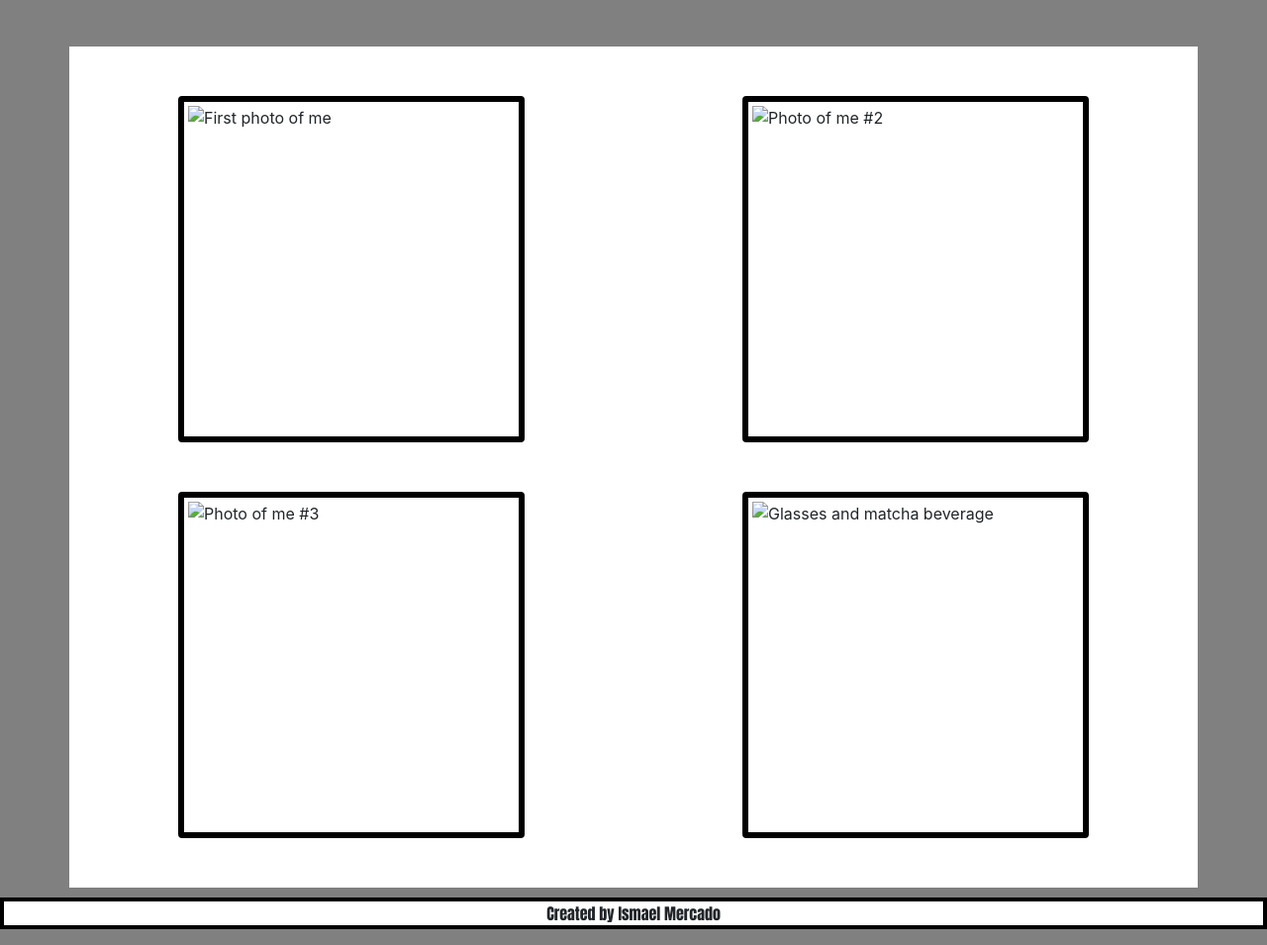
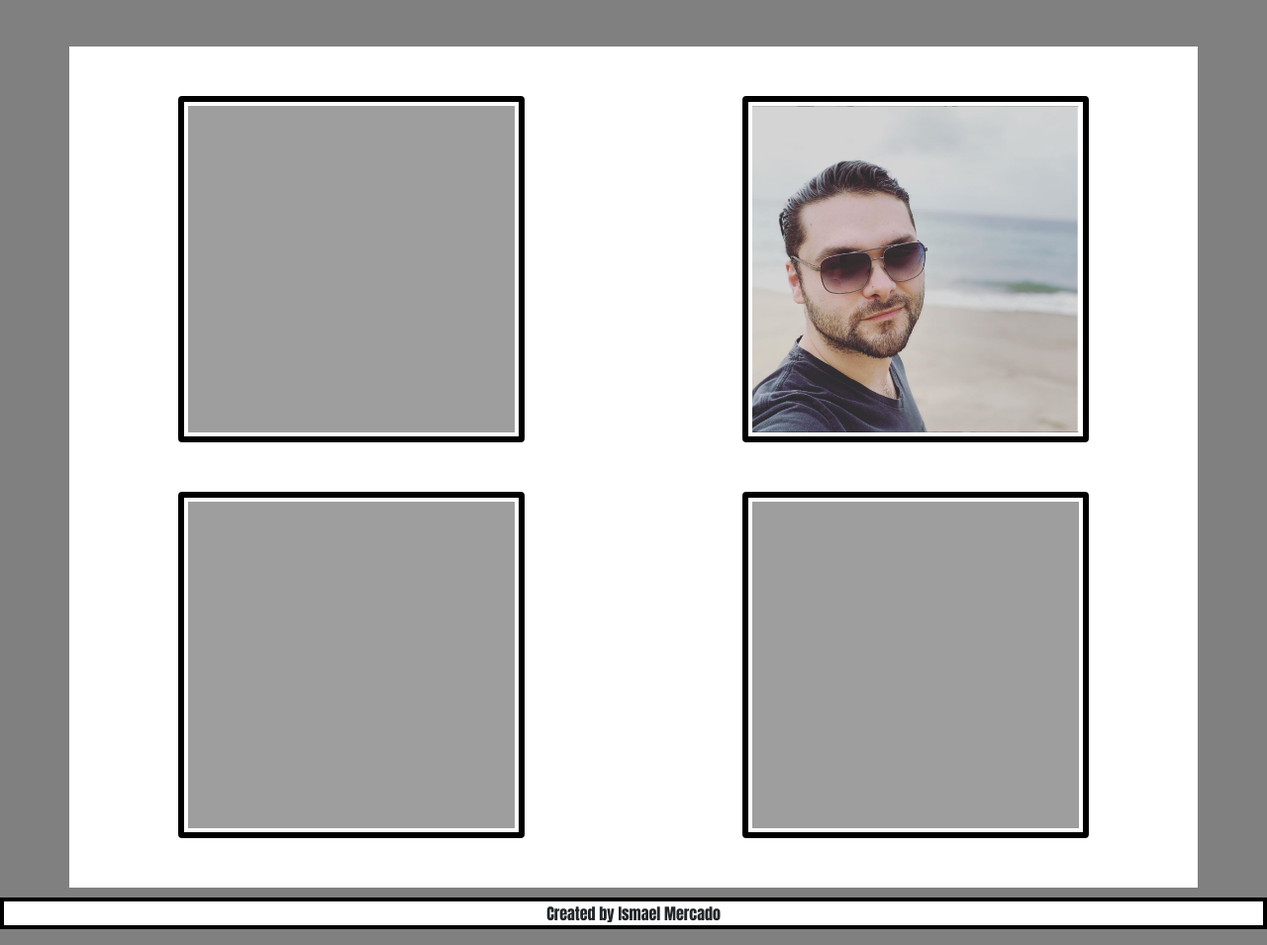
Before and after one commit to ismaelm1991/Homework-02, a plain HTML site: page portfolio.html in a window 1280 px wide. Shown: the part 228-1183 px from the top of the page at 99% size. Drawn offline with nearby package versions, Linux system fonts and the light colour scheme; the site is published under a folder, as on GitHub Pages, so addresses that start at the root find nothing.

Commit message:
Something else

```diff
--- a/portfolio.html
+++ b/portfolio.html
@@ -45,12 +45,12 @@
 
 
               <div class="row" style="background-color: white; margin-top: 50px;">
-                <img src="/Images/1.png" style="width: 350px; height: 350px; border: solid 6px black;" alt="First photo of me" class="img-thumbnail">
-                <img src="/Images/2.png" style="width: 350px; height: 350px; border: solid 6px black;" alt="Photo of me #2" class="img-thumbnail">
+                <img src="Images/1.png" style="width: 350px; height: 350px; border: solid 6px black;" alt="First photo of me" class="img-thumbnail">
+                <img src="Images/2.png" style="width: 350px; height: 350px; border: solid 6px black;" alt="Photo of me #2" class="img-thumbnail">
               </div>
               <div class="row" style="background-color: white;">
-                <img src="/Images/3.png" style="width: 350px; height: 350px; border: solid 6px black;" alt="Photo of me #3" class="img-thumbnail">
-                <img src="/Images/4.png" style="width: 350px; height: 350px; border: solid 6px black; margin-bottom: 50px;" alt="Glasses and matcha beverage" class="img-thumbnail">
+                <img src="Images/3.png" style="width: 350px; height: 350px; border: solid 6px black;" alt="Photo of me #3" class="img-thumbnail">
+                <img src="Images/4.png" style="width: 350px; height: 350px; border: solid 6px black; margin-bottom: 50px;" alt="Glasses and matcha beverage" class="img-thumbnail">
               </div>
         </article>
 
```
